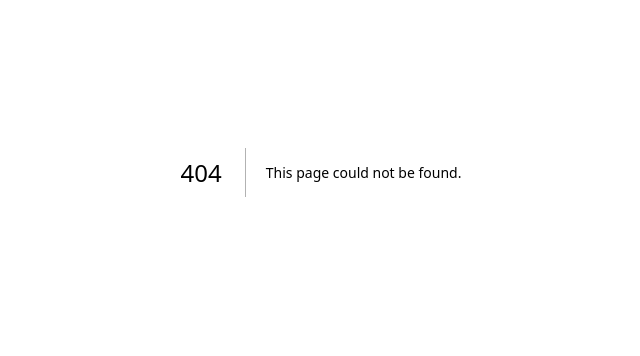
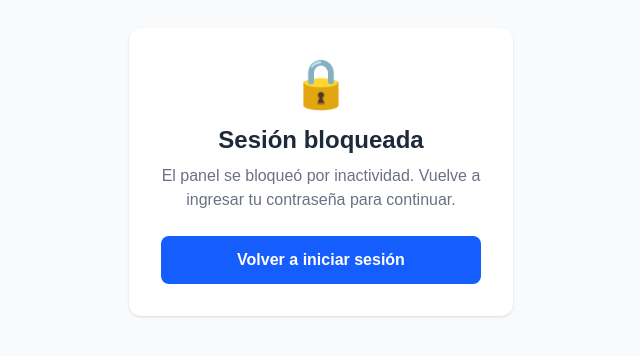
Before and after one commit to krizamudio/asistencia-qr-taller-ajedrez, a Next.js app: page /api/sesion-expirada in a window 1280 px wide. Before the commit this address had no page. Shown: the part 228-584 px from the top of the page, without its empty margins (319-959 px from the left). Built offline with nearby package versions, Linux system fonts and the light colour scheme.

Commit message:
Fix: Agregar bloqueo por inactividad de 3 minutos

```diff
--- /dev/null
+++ b/src/app/api/auth/logout/route.js
@@ -0,0 +1,13 @@
+import { NextResponse } from 'next/server';
+
+export async function POST() {
+  const response = NextResponse.json({ success: true });
+  response.cookies.set('panel_auth', '', {
+    httpOnly: true,
+    secure: process.env.NODE_ENV === 'production',
+    sameSite: 'strict',
+    maxAge: 0,
+    path: '/',
+  });
+  return response;
+}
--- /dev/null
+++ b/src/app/api/sesion-expirada/page.js
@@ -0,0 +1,30 @@
+'use client';
+
+import { useRouter } from 'next/navigation';
+import { useEffect } from 'react';
+
+export default function SesionExpirada() {
+  const router = useRouter();
+
+  const volverALogin = () => {
+    router.push('/login');
+  };
+
+  return (
+    <div className="min-h-screen bg-gray-50 flex items-center justify-center p-6">
+      <div className="bg-white rounded-xl shadow p-8 w-full max-w-sm text-center">
+        <p className="text-5xl mb-4">🔒</p>
+        <h1 className="text-2xl font-bold text-gray-800 mb-2">Sesión bloqueada</h1>
+        <p className="text-gray-500 mb-6">
+          El panel se bloqueó por inactividad. Vuelve a ingresar tu contraseña para continuar.
+        </p>
+        <button
+          onClick={volverALogin}
+          className="w-full bg-blue-600 hover:bg-blue-700 text-white font-semibold py-3 rounded-lg transition"
+        >
+          Volver a iniciar sesión
+        </button>
+      </div>
+    </div>
+  );
+}
--- a/src/app/page.js
+++ b/src/app/page.js
@@ -1,5 +1,6 @@
 'use client';
 
+import { useInactividad } from '@/lib/useInactividad';
 import { useState, useEffect, useCallback } from 'react';
 import QRCode from 'qrcode';
 
@@ -13,6 +14,7 @@ export default function Home() {
   const [cargando, setCargando] = useState(false);
 
   const baseUrl = typeof window !== 'undefined' ? window.location.origin : '';
+  useInactividad(3); // bloquea tras 3 minutos de inactividad
 
   const cargarSesiones = useCallback(async () => {
     const res = await fetch('/api/sesiones');
--- /dev/null
+++ b/src/app/sesion-expirada/page.js
@@ -0,0 +1,30 @@
+'use client';
+
+import { useRouter } from 'next/navigation';
+import { useEffect } from 'react';
+
+export default function SesionExpirada() {
+  const router = useRouter();
+
+  const volverALogin = () => {
+    router.push('/login');
+  };
+
+  return (
+    <div className="min-h-screen bg-gray-50 flex items-center justify-center p-6">
+      <div className="bg-white rounded-xl shadow p-8 w-full max-w-sm text-center">
+        <p className="text-5xl mb-4">🔒</p>
+        <h1 className="text-2xl font-bold text-gray-800 mb-2">Sesión bloqueada</h1>
+        <p className="text-gray-500 mb-6">
+          El panel se bloqueó por inactividad. Vuelve a ingresar tu contraseña para continuar.
+        </p>
+        <button
+          onClick={volverALogin}
+          className="w-full bg-blue-600 hover:bg-blue-700 text-white font-semibold py-3 rounded-lg transition"
+        >
+          Volver a iniciar sesión
+        </button>
+      </div>
+    </div>
+  );
+}
--- /dev/null
+++ b/src/lib/useInactividad.js
@@ -0,0 +1,29 @@
+import { useEffect, useRef, useCallback } from 'react';
+import { useRouter } from 'next/navigation';
+
+export function useInactividad(minutosLimite = 3) {
+  const router = useRouter();
+  const timerRef = useRef(null);
+
+  const cerrarSesion = useCallback(async () => {
+    await fetch('/api/auth/logout', { method: 'POST' });
+    router.push('/sesion-expirada');
+  }, [router]);
+
+  const resetearTimer = useCallback(() => {
+    if (timerRef.current) clearTimeout(timerRef.current);
+    timerRef.current = setTimeout(cerrarSesion, minutosLimite * 60 * 1000);
+  }, [cerrarSesion, minutosLimite]);
+
+  useEffect(() => {
+    const eventos = ['mousemove', 'mousedown', 'keydown', 'touchstart', 'scroll', 'click'];
+
+    eventos.forEach((evento) => window.addEventListener(evento, resetearTimer));
+    resetearTimer(); // iniciar el timer al montar
+
+    return () => {
+      eventos.forEach((evento) => window.removeEventListener(evento, resetearTimer));
+      if (timerRef.current) clearTimeout(timerRef.current);
+    };
+  }, [resetearTimer]);
+}
```
